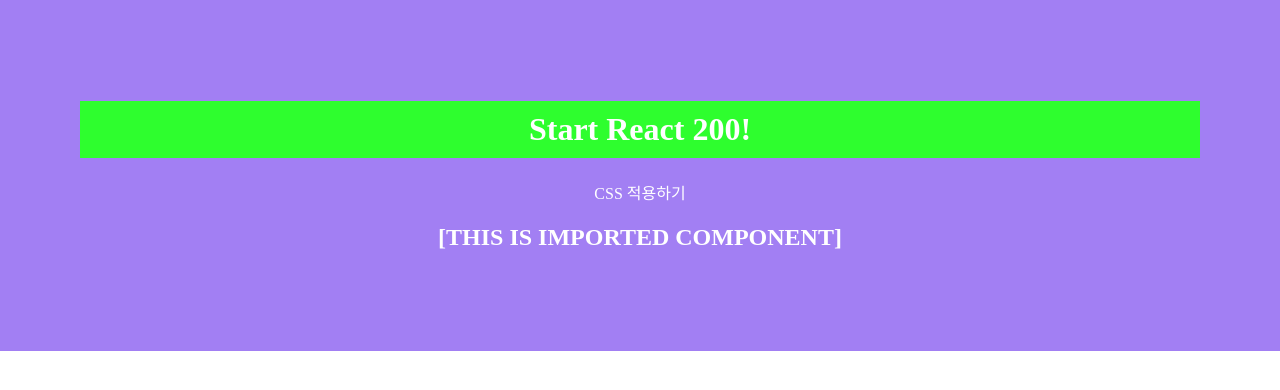
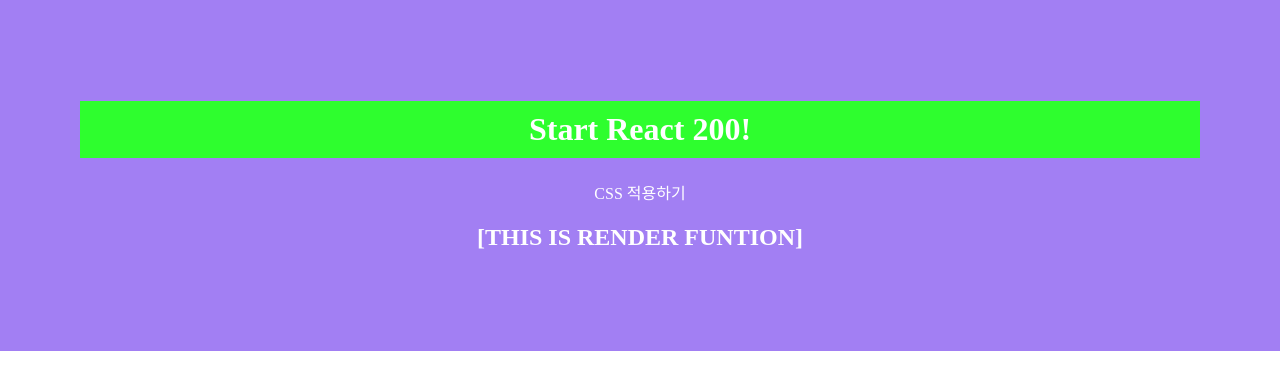
Before and after one commit to YERIEL-RYU/react200, a React (Create React App) app: page / in a window 1280 px wide. Shown: the top 390 px of the page. Built offline with nearby package versions, Linux system fonts and the light colour scheme.

Commit message:
입문 004

```diff
--- a/src/App.js
+++ b/src/App.js
@@ -1,13 +1,13 @@
 import React from 'react';
 import './App.css';
-import ImportComponent from './R003_importComponent'
+import LifecycleEx from './R004_LifecycleEx';
 
 function App () {
   return (
     <div>
       <h1>Start React 200!</h1>
       <p>CSS 적용하기</p>
-      <ImportComponent></ImportComponent>
+      <LifecycleEx></LifecycleEx>
     </div>
   )
 }
--- /dev/null
+++ b/src/R004_LifecycleEx.js
@@ -0,0 +1,12 @@
+import React, { Component } from 'react';
+
+class R004_LifecycleEx extends Component {
+    render() {
+        console.log('3. render Call');
+        return (
+            <h2>[THIS IS RENDER FUNTION]</h2>
+        );
+    }
+}
+
+export default R004_LifecycleEx;
```
